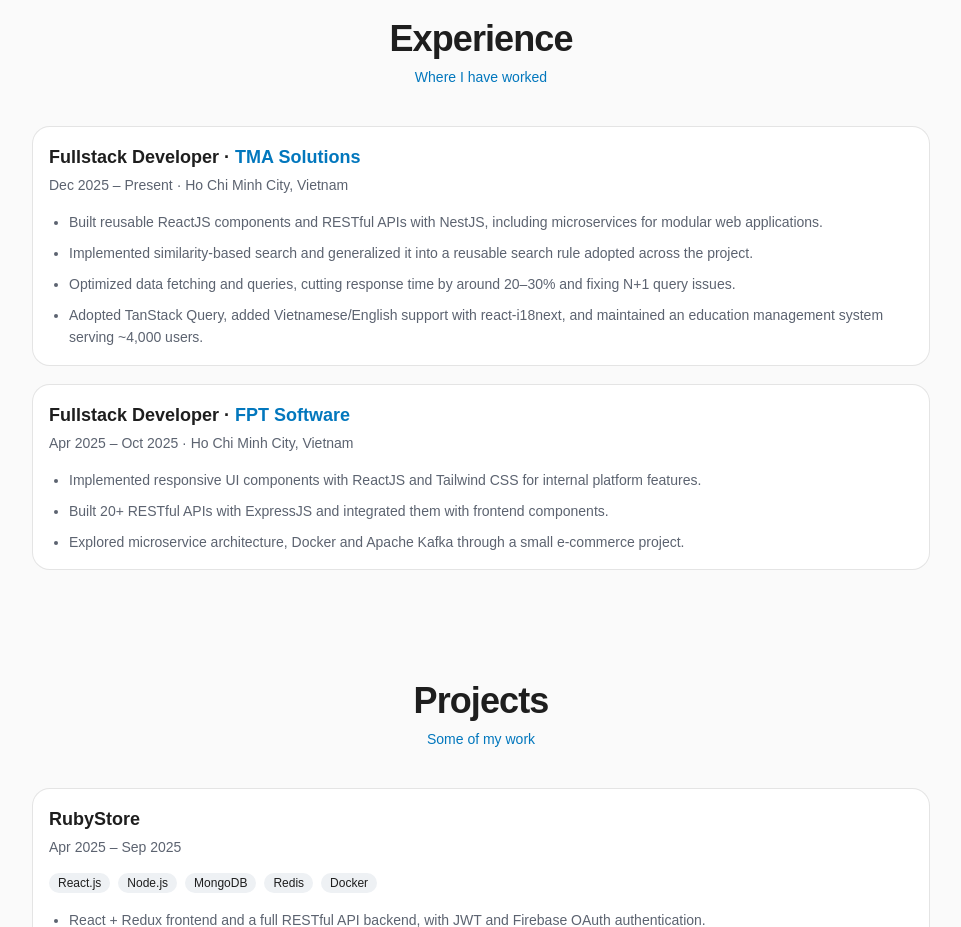
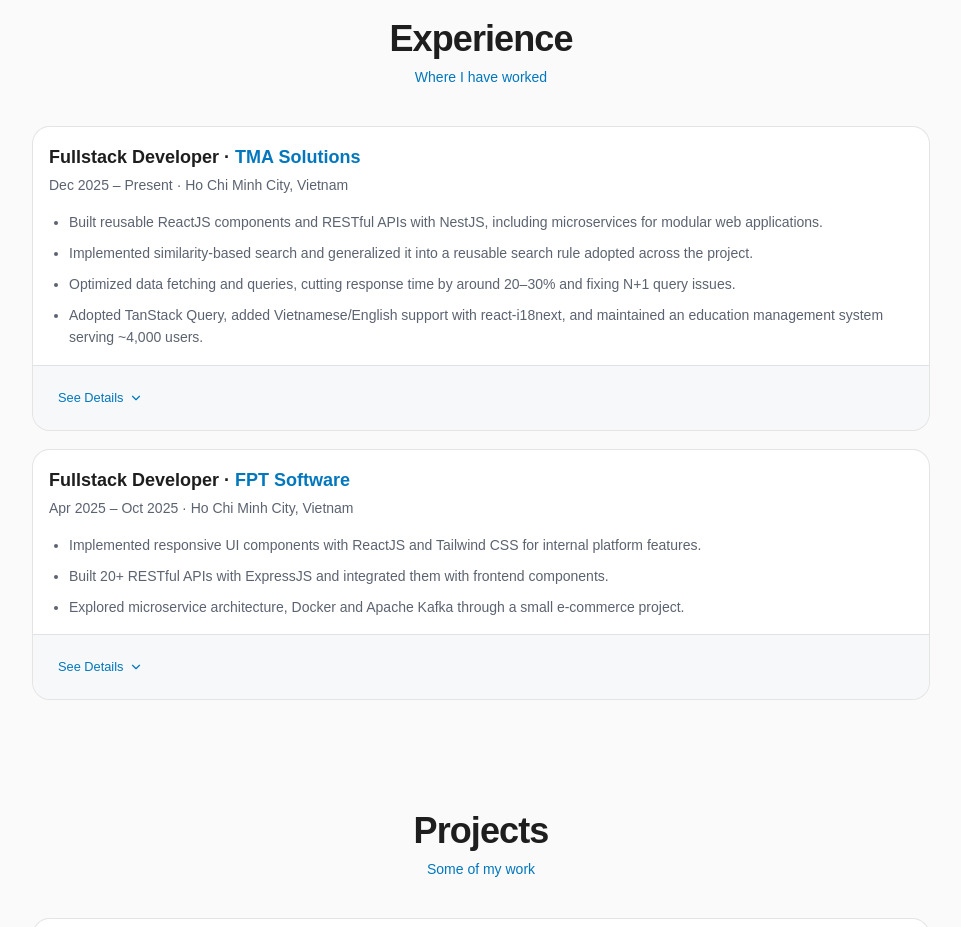
Before and after one commit to SoulMinT05/portfolio, a React (Vite) app: page / in a window 1280 px wide. Shown: the part 2080-3007 px from the top of the page, without its empty margins (159-1120 px from the left). Built offline with nearby package versions, Linux system fonts and the light colour scheme.

Commit message:
Add See Details toggle to experience cards with full CV bullets

```diff
--- a/src/components/sections/experience.tsx
+++ b/src/components/sections/experience.tsx
@@ -1,13 +1,20 @@
+import { ChevronDown } from 'lucide-react'
+import { useId, useState } from 'react'
 import { Section } from '@/components/section'
-import { Card, CardContent, CardDescription, CardHeader, CardTitle } from '@/components/ui/card'
+import { Button } from '@/components/ui/button'
+import { Card, CardContent, CardDescription, CardFooter, CardHeader, CardTitle } from '@/components/ui/card'
 import { experience } from '@/data/profile'
+import { cn } from '@/lib/utils'
 
-export function Experience() {
+type Job = (typeof experience)[number]
+
+function ExperienceCard({ job }: { job: Job }) {
+  const [expanded, setExpanded] = useState(false)
+  const listId = useId()
+  const points = expanded ? job.allPoints : job.points
+
   return (
-    <Section id="experience" title="Experience" subtitle="Where I have worked">
-      <div className="mx-auto grid max-w-4xl gap-5">
-        {experience.map((job) => (
-          <Card key={job.company}>
+    <Card>
       <CardHeader>
         <CardTitle className="text-lg font-semibold">
           {job.role} · <span className="text-primary">{job.company}</span>
@@ -17,13 +24,35 @@ export function Experience() {
         </CardDescription>
       </CardHeader>
       <CardContent>
-              <ul className="text-muted-foreground list-disc space-y-2 pl-5 text-sm leading-relaxed">
-                {job.points.map((point) => (
+        <ul id={listId} className="text-muted-foreground list-disc space-y-2 pl-5 text-sm leading-relaxed">
+          {points.map((point) => (
             <li key={point}>{point}</li>
           ))}
         </ul>
       </CardContent>
+      <CardFooter>
+        <Button
+          variant="ghost"
+          size="sm"
+          aria-expanded={expanded}
+          aria-controls={listId}
+          onClick={() => setExpanded((value) => !value)}
+          className="text-primary h-8 gap-1.5 px-2"
+        >
+          {expanded ? 'Hide Details' : 'See Details'}
+          <ChevronDown className={cn('transition-transform', expanded && 'rotate-180')} />
+        </Button>
+      </CardFooter>
     </Card>
+  )
+}
+
+export function Experience() {
+  return (
+    <Section id="experience" title="Experience" subtitle="Where I have worked">
+      <div className="mx-auto grid max-w-4xl gap-5">
+        {experience.map((job) => (
+          <ExperienceCard key={job.company} job={job} />
         ))}
       </div>
     </Section>
--- a/src/data/profile.ts
+++ b/src/data/profile.ts
@@ -42,6 +42,19 @@ export const experience = [
       'Optimized data fetching and queries, cutting response time by around 20–30% and fixing N+1 query issues.',
       'Adopted TanStack Query, added Vietnamese/English support with react-i18next, and maintained an education management system serving ~4,000 users.',
     ],
+    // Full list from the CV, shown when "See Details" is opened.
+    allPoints: [
+      'Built reusable ReactJS components and integrated them with backend services across multiple features.',
+      'Developed RESTful APIs with NestJS and implemented microservices to support scalable and modular web applications.',
+      'Implemented similarity-based search to improve search relevance and generalized the approach into a reusable search rule adopted across the project.',
+      'Optimized data fetching and database queries, reducing response time by around 20–30% and mitigating performance issues such as N+1 queries.',
+      'Adopted TanStack Query for data fetching and server-state management, reducing boilerplate code and improving the maintainability of frontend components.',
+      'Implemented multi-language support for Vietnamese and English using react-i18next, enabling a localized experience for Vietnamese customers.',
+      'Created responsive and mobile-optimized components with smooth animations and transitions, contributing to an enhanced user experience and professional interface.',
+      'Built and maintained an education management system serving approximately 4,000 users.',
+      'Collaborated in Agile/Scrum sprints for feature development, debugging, testing, and code reviews, and worked with global BAs to clarify and refine ticket requirements.',
+      'Leveraged AI-powered development tools such as Claude and Antigravity to assist with code development, debugging, and refactoring, improving overall development productivity.',
+    ],
   },
   {
     company: 'FPT Software',
@@ -52,6 +65,12 @@ export const experience = [
       'Implemented responsive UI components with ReactJS and Tailwind CSS for internal platform features.',
       'Built 20+ RESTful APIs with ExpressJS and integrated them with frontend components.',
       'Explored microservice architecture, Docker and Apache Kafka through a small e-commerce project.',
+    ],
+    allPoints: [
+      'Implemented responsive UI components with ReactJS and Tailwind CSS for internal platform features.',
+      'Built 20+ RESTful APIs with ExpressJS and integrated them with frontend components to support core platform workflows.',
+      'Independently developed a small-scale e-commerce project to explore microservice architecture, Docker, and Apache Kafka, gaining hands-on experience with containerization and asynchronous communication.',
+      'Participated in daily team sync-ups to provide progress updates, discuss blockers, and align on development tasks.',
     ],
   },
 ]
```
Lines whose indentation alone changed are shown as unchanged.
